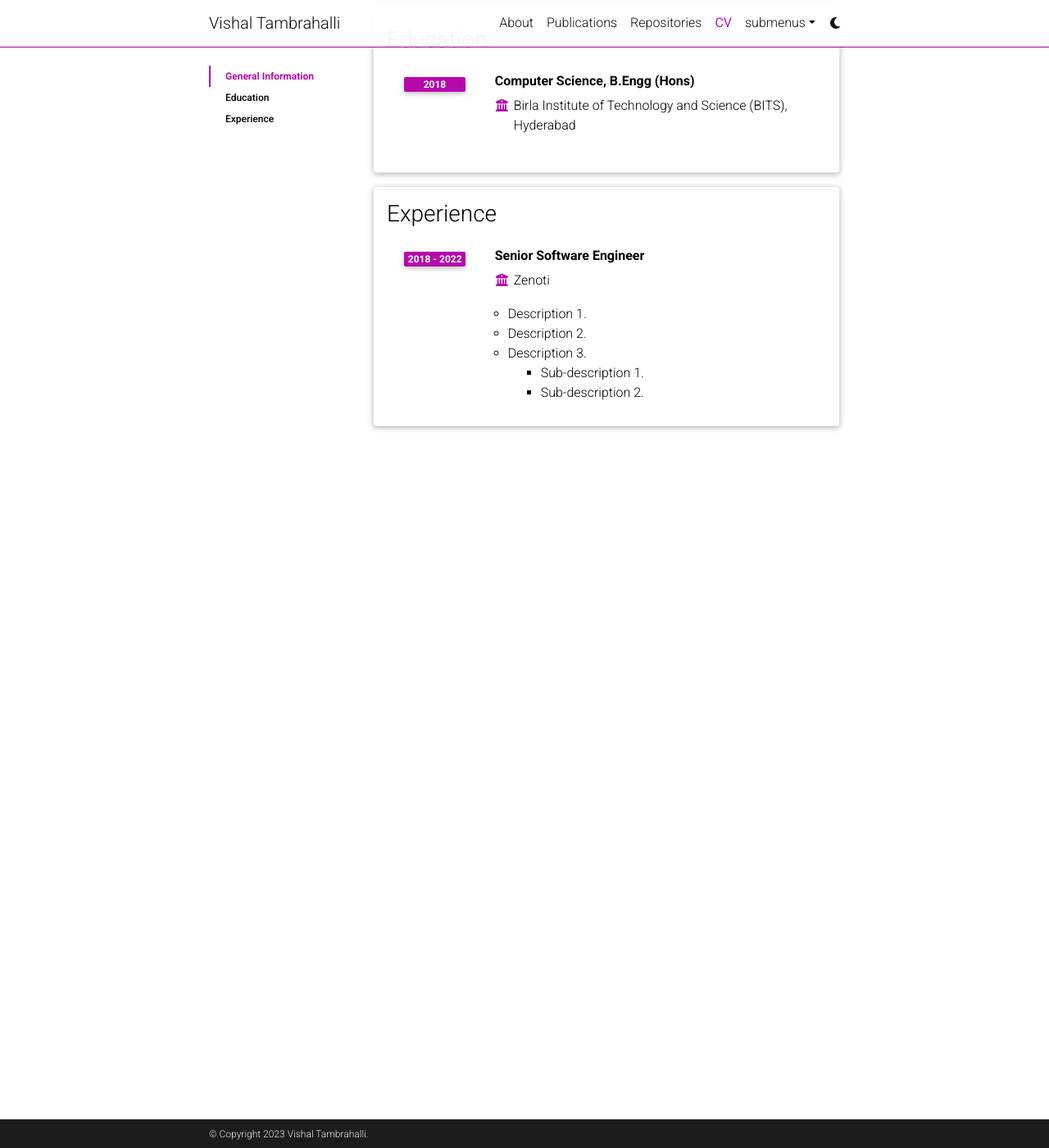
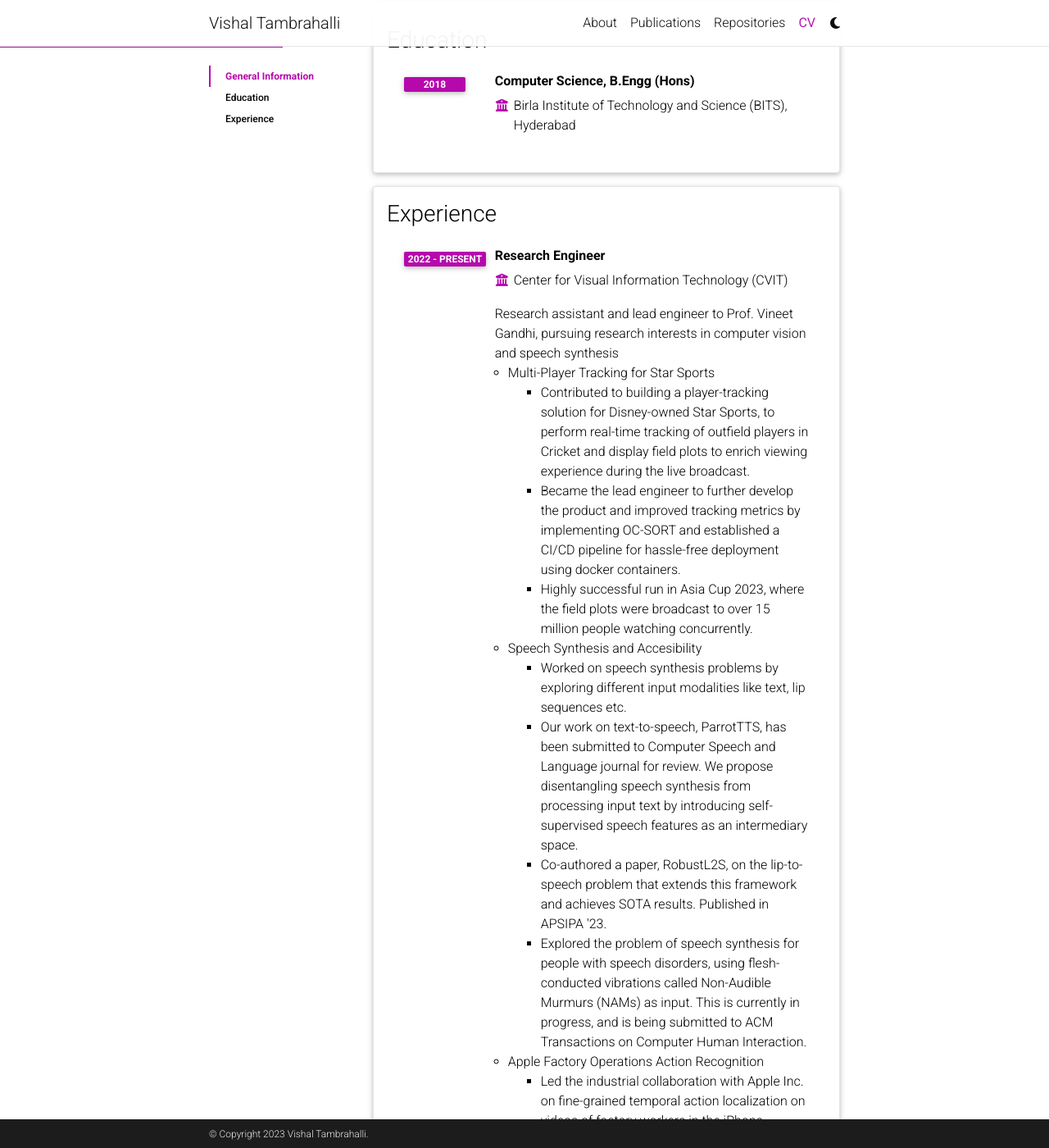
Before and after one commit to divineSix/divineSix.github.io, a Jekyll site: the page built from _pages/cv.md, in a window 1280 px wide and 1400 px high, scrolled down 362 px. Shown: the whole window at 82% size. Built offline with Jekyll 4.4.1, drawn with Linux system fonts in a browser that asks for light colours; comment, search, counter and statistics services are not loaded; a style sheet for code colours, icons or effects is not loaded; some of the changed text lies outside the part shown.

Commit message:
changes to cv

```diff
--- a/_data/cv.yml
+++ b/_data/cv.yml
@@ -24,16 +24,36 @@
 - title: Experience
   type: time_table
   contents:
+    - title: Research Engineer
+      institution: Center for Visual Information Technology (CVIT)
+      year: 2022 - Present
+      maindescription: Research assistant and lead engineer to Prof. Vineet Gandhi, pursuing research interests in computer vision and speech synthesis
+      description:
+        - title: Multi-Player Tracking for Star Sports
+          contents:
+            - Contributed to building a player-tracking solution for Disney-owned Star Sports, to perform real-time tracking of outfield players in Cricket and display field plots to enrich viewing experience during the live broadcast.
+            - Became the lead engineer to further develop the product and improved tracking metrics by implementing OC-SORT and established a CI/CD pipeline for hassle-free deployment using docker containers.
+            - Highly successful run in Asia Cup 2023, where the field plots were broadcast to over 15 million people watching concurrently.
+        - title: Speech Synthesis and Accesibility
+          contents:
+          - Worked on speech synthesis problems by exploring different input modalities like text, lip sequences etc.
+          - Our work on text-to-speech, ParrotTTS, has been submitted to Computer Speech and Language journal for review. We propose disentangling speech synthesis from processing input text by introducing self-supervised speech features as an intermediary space.
+          - Co-authored a paper, RobustL2S, on the lip-to-speech problem that extends this framework and achieves SOTA results. Published in APSIPA '23.
+          - Explored the problem of speech synthesis for people with speech disorders, using flesh-conducted vibrations called Non-Audible Murmurs (NAMs) as input. This is currently in progress, and is being submitted to ACM Transactions on Computer Human Interaction.
+        - title: Apple Factory Operations Action Recognition
+          contents:
+            - Led the industrial collaboration with Apple Inc. on fine-grained temporal action localization on videos of factory workers in the iPhone assembly line.
+            - Implemented a single-shot solution for the same and added anomaly detection to highlight missing steps from standard operating procedure, helping them flag devices for easier inspection.
+            - Exceeded benchmark targets on detection and localization, achieving over 90% on accuracy and IoU metrics.
     - title: Senior Software Engineer
       institution: Zenoti
       year: 2018 - 2022
+      maindescription: Full-stack developer in a SaaS platform that provides end-to-end software for clients in beauty and healthcare industries.
       description:
-        - Description 1.
-        - Description 2.
-        - title: Description 3.
-          contents:
-            - Sub-description 1.
-            - Sub-description 2.
+        - Contributed to building Smart Marketing module, an expert system that automates user engagement strategies based on constantly monitored business criteria. Extremely successful and has a distinct revenue stream.
+        - Implemented Single Sign-On (SSO) in a provider-agnostic pattern. Developed end-to-end piples in user engagement through their abandoned shopping carts.
+        - Optimization of server-side APIs, reducing latency from over 1s to under 300ms. Significantly sped-up underlying SQL procedures as well. Extended optimization efforts to the notifications delivery pipeline by improving scalability and modularization.
+        - Wrote a smart scheduler that systematically reorganizes existing appointments and seamlessly accomodates incoming requests for therapist services, optimizing for maximal therapist utilization, cost-per-service for the customer and overall service duration.
 
 # - title: Open Source Projects
 #   type: time_table
```
Also changed, not shown: _pages/dropdown.md (+1 -1 lines).
